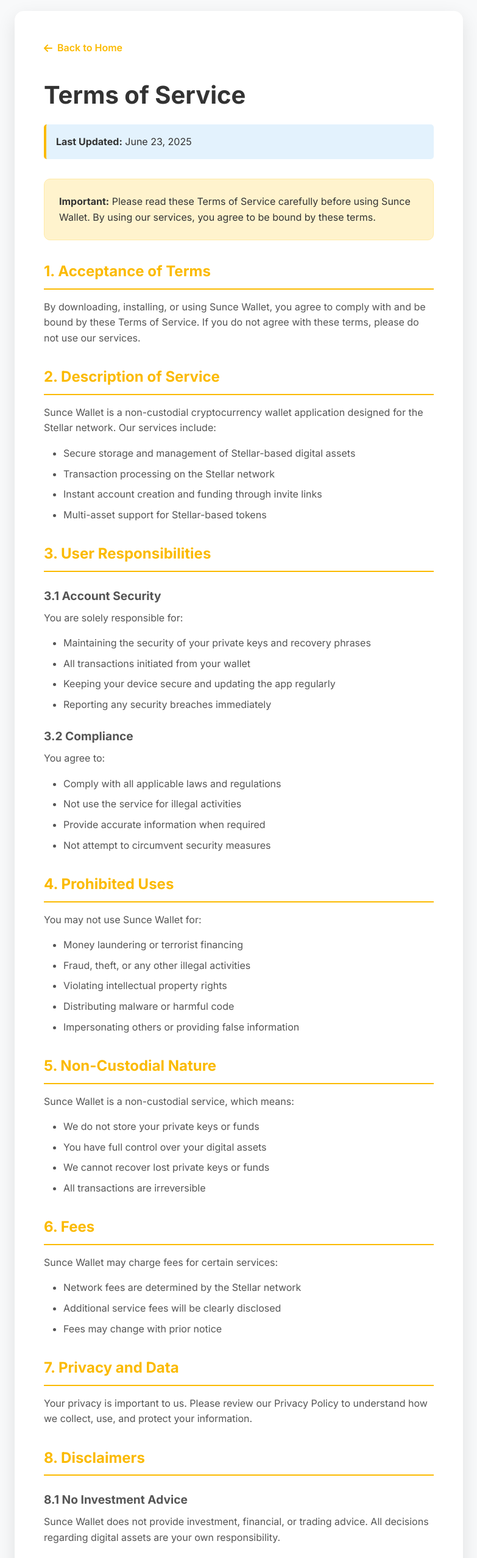
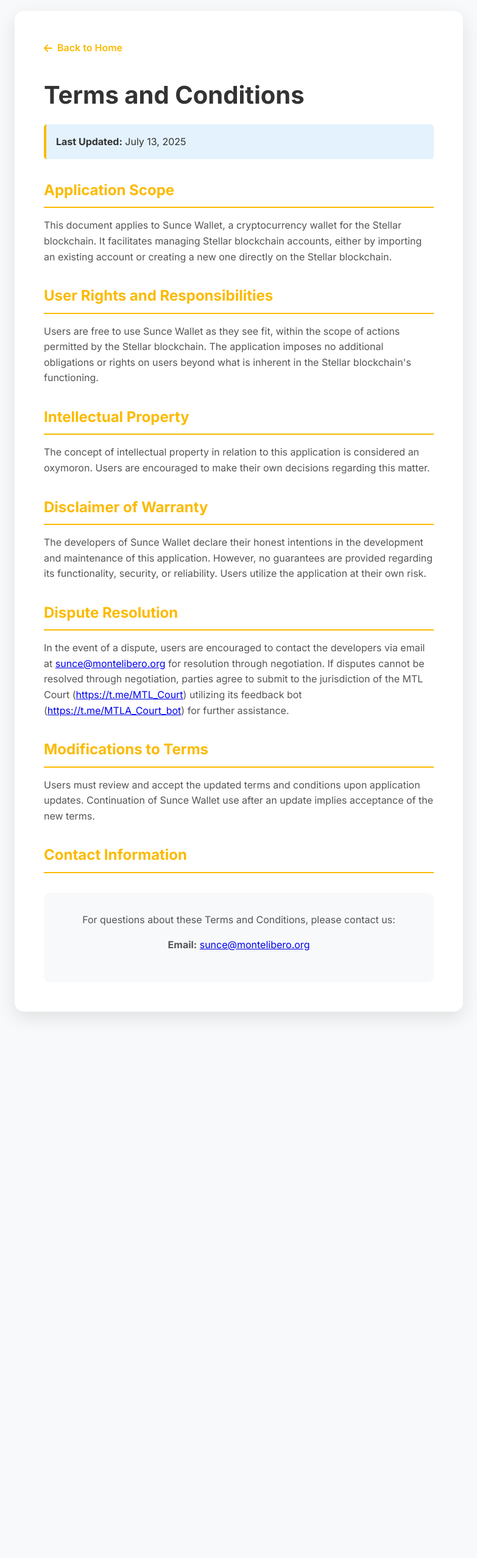
Before and after one commit to SunceWallet/sunce-web, a plain HTML site: page terms.html in a window 1280 px wide. Shown: the part 240-2795 px from the top of the page at 61% size, without its empty margins (248-1031 px from the left). After the commit the page ends 1931 px from the top, so only its background shows below. Drawn offline with Linux system fonts and the light colour scheme.

Commit message:
Update privacy policy and terms of service for clarity and accuracy. The previous was not real, but auto-generated. They never applied. Only this version is correct.

```diff
--- a/terms.html
+++ b/terms.html
@@ -1,8 +1,10 @@
 <!DOCTYPE html>
 <html lang="en">
-<head>    <meta charset="UTF-8">
+
+<head>
+    <meta charset="UTF-8">
     <meta name="viewport" content="width=device-width, initial-scale=1.0">
-    <title>Terms of Service - Sunce Wallet</title>
+    <title>Terms and Conditions - Sunce Wallet</title>
     <link rel="icon" type="image/png" href="favicon.png">
     <link href="https://fonts.googleapis.com/css2?family=Inter:wght@300;400;500;600;700&display=swap" rel="stylesheet">
     <style>
@@ -81,7 +83,8 @@
             color: #555;
         }
 
-        ul, ol {
+        ul,
+        ol {
             margin: 1rem 0;
             padding-left: 2rem;
         }
@@ -135,13 +138,16 @@
     </style>
     <link rel="stylesheet" href="https://cdnjs.cloudflare.com/ajax/libs/font-awesome/6.0.0/css/all.min.css">
 </head>
+
 <body>
-    <div class="container">        <div class="header">
+    <div class="container">
+        <div class="header">
             <div class="logo">
                 <img src="sunce-icon.png" alt="Sunce Wallet" style="width: 40px; height: 40px; margin-right: 10px;">
                 <span>Sunce Wallet</span>
             </div>
-            <p style="font-size: 1.2rem; font-weight: 600; text-shadow: 0 2px 4px rgba(0,0,0,0.3); color: #f0f0f0;">Terms you can understand</p>
+            <p style="font-size: 1.2rem; font-weight: 600; text-shadow: 0 2px 4px rgba(0,0,0,0.3); color: #f0f0f0;">
+                Terms you can understand</p>
         </div>
 
         <div class="content">
@@ -150,124 +156,49 @@
                 Back to Home
             </a>
 
-            <h1>Terms of Service</h1>
+            <h1>Terms and Conditions</h1>
 
             <div class="update-date">
-                <strong>Last Updated:</strong> June 23, 2025
+                <strong>Last Updated:</strong> July 13, 2025
             </div>
 
-            <div class="important-notice">
-                <strong>Important:</strong> Please read these Terms of Service carefully before using Sunce Wallet. By using our services, you agree to be bound by these terms.
-            </div>
+            <h2>Application Scope</h2>
+            <p>This document applies to Sunce Wallet, a cryptocurrency wallet for the Stellar blockchain. It facilitates
+                managing Stellar blockchain accounts, either by importing an existing account or creating a new one
+                directly on the Stellar blockchain.</p>
 
-            <h2>1. Acceptance of Terms</h2>
-            <p>By downloading, installing, or using Sunce Wallet, you agree to comply with and be bound by these Terms of Service. If you do not agree with these terms, please do not use our services.</p>
+            <h2>User Rights and Responsibilities</h2>
+            <p>Users are free to use Sunce Wallet as they see fit, within the scope of actions permitted by the Stellar
+                blockchain. The application imposes no additional obligations or rights on users beyond what is inherent
+                in the Stellar blockchain's functioning.</p>
 
-            <h2>2. Description of Service</h2>
-            <p>Sunce Wallet is a non-custodial cryptocurrency wallet application designed for the Stellar network. Our services include:</p>
-            <ul>
-                <li>Secure storage and management of Stellar-based digital assets</li>
-                <li>Transaction processing on the Stellar network</li>
-                <li>Instant account creation and funding through invite links</li>
-                <li>Multi-asset support for Stellar-based tokens</li>
-            </ul>
+            <h2>Intellectual Property</h2>
+            <p>The concept of intellectual property in relation to this application is considered an oxymoron. Users are
+                encouraged to make their own decisions regarding this matter.</p>
 
-            <h2>3. User Responsibilities</h2>
-            <h3>3.1 Account Security</h3>
-            <p>You are solely responsible for:</p>
-            <ul>
-                <li>Maintaining the security of your private keys and recovery phrases</li>
-                <li>All transactions initiated from your wallet</li>
-                <li>Keeping your device secure and updating the app regularly</li>
-                <li>Reporting any security breaches immediately</li>
-            </ul>
+            <h2>Disclaimer of Warranty</h2>
+            <p>The developers of Sunce Wallet declare their honest intentions in the development and maintenance of this
+                application. However, no guarantees are provided regarding its functionality, security, or reliability.
+                Users utilize the application at their own risk.</p>
 
-            <h3>3.2 Compliance</h3>
-            <p>You agree to:</p>
-            <ul>
-                <li>Comply with all applicable laws and regulations</li>
-                <li>Not use the service for illegal activities</li>
-                <li>Provide accurate information when required</li>
-                <li>Not attempt to circumvent security measures</li>
-            </ul>
+            <h2>Dispute Resolution</h2>
+            <p>In the event of a dispute, users are encouraged to contact the developers via email at <a
+                    href="mailto:sunce@montelibero.org">sunce@montelibero.org</a> for resolution through negotiation. If
+                disputes cannot be resolved through negotiation, parties agree to submit to the jurisdiction of the MTL
+                Court (<a href="https://t.me/MTL_Court">https://t.me/MTL_Court</a>) utilizing its feedback bot (<a
+                    href="https://t.me/MTLA_Court_bot">https://t.me/MTLA_Court_bot</a>) for further assistance.</p>
 
-            <h2>4. Prohibited Uses</h2>
-            <p>You may not use Sunce Wallet for:</p>
-            <ul>
-                <li>Money laundering or terrorist financing</li>
-                <li>Fraud, theft, or any other illegal activities</li>
-                <li>Violating intellectual property rights</li>
-                <li>Distributing malware or harmful code</li>
-                <li>Impersonating others or providing false information</li>
-            </ul>
+            <h2>Modifications to Terms</h2>
+            <p>Users must review and accept the updated terms and conditions upon application updates. Continuation of
+                Sunce Wallet use after an update implies acceptance of the new terms.</p>
 
-            <h2>5. Non-Custodial Nature</h2>
-            <p>Sunce Wallet is a non-custodial service, which means:</p>
-            <ul>
-                <li>We do not store your private keys or funds</li>
-                <li>You have full control over your digital assets</li>
-                <li>We cannot recover lost private keys or funds</li>
-                <li>All transactions are irreversible</li>
-            </ul>
-
-            <h2>6. Fees</h2>
-            <p>Sunce Wallet may charge fees for certain services:</p>
-            <ul>
-                <li>Network fees are determined by the Stellar network</li>
-                <li>Additional service fees will be clearly disclosed</li>
-                <li>Fees may change with prior notice</li>
-            </ul>
-
-            <h2>7. Privacy and Data</h2>
-            <p>Your privacy is important to us. Please review our Privacy Policy to understand how we collect, use, and protect your information.</p>
-
-            <h2>8. Disclaimers</h2>
-            <h3>8.1 No Investment Advice</h3>
-            <p>Sunce Wallet does not provide investment, financial, or trading advice. All decisions regarding digital assets are your own responsibility.</p>
-
-            <h3>8.2 Third-Party Services</h3>
-            <p>We are not responsible for third-party services, websites, or applications that you may access through our platform.</p>
-
-            <h3>8.3 Market Risks</h3>
-            <p>Digital assets are volatile and may lose value. You acknowledge and accept all risks associated with digital asset trading.</p>
-
-            <h2>9. Limitation of Liability</h2>
-            <p>To the maximum extent permitted by law:</p>
-            <ul>
-                <li>Sunce Wallet is provided "as is" without warranties</li>
-                <li>We are not liable for any direct, indirect, or consequential damages</li>
-                <li>Our liability is limited to the fees paid for our services</li>
-                <li>We are not responsible for network failures or third-party actions</li>
-            </ul>
-
-            <h2>10. Indemnification</h2>
-            <p>You agree to indemnify and hold harmless Sunce Wallet and its affiliates from any claims, damages, or expenses arising from your use of our services or violation of these terms.</p>
-
-            <h2>11. Termination</h2>
-            <p>We may terminate or suspend your access to Sunce Wallet at any time for:</p>
-            <ul>
-                <li>Violation of these Terms of Service</li>
-                <li>Suspicious or fraudulent activity</li>
-                <li>Legal or regulatory requirements</li>
-            </ul>
-
-            <h2>12. Updates and Modifications</h2>
-            <p>We reserve the right to modify these Terms of Service at any time. Material changes will be communicated through the app or via email. Continued use after modifications constitutes acceptance of the updated terms.</p>
-
-            <h2>13. Governing Law</h2>
-            <p>These Terms of Service are governed by the laws of [Jurisdiction]. Any disputes will be resolved through binding arbitration in accordance with the rules of [Arbitration Association].</p>
-
-            <h2>14. Severability</h2>
-            <p>If any provision of these terms is found to be unenforceable, the remaining provisions will continue to be valid and enforceable.</p>
-
-            <h2>15. Contact Information</h2>            <div class="contact-info">
-                <p>For questions about these Terms of Service, please contact us:</p>
-                <p><strong>Email:</strong> legal@sunce.app</p>
-                <p><strong>Address:</strong> Sunce Wallet Legal Team<br>
-                123 Stellar Street<br>
-                Crypto City, CC 12345</p>
+            <h2>Contact Information</h2>
+            <div class="contact-info">
+                <p>For questions about these Terms and Conditions, please contact us:</p>
+                <p><strong>Email:</strong> <a href="mailto:sunce@montelibero.org">sunce@montelibero.org</a></p>
             </div>
         </div>
     </div>
 </body>
+
 </html>
```
Also changed, not shown: privacy.html (+19 -56 lines).
